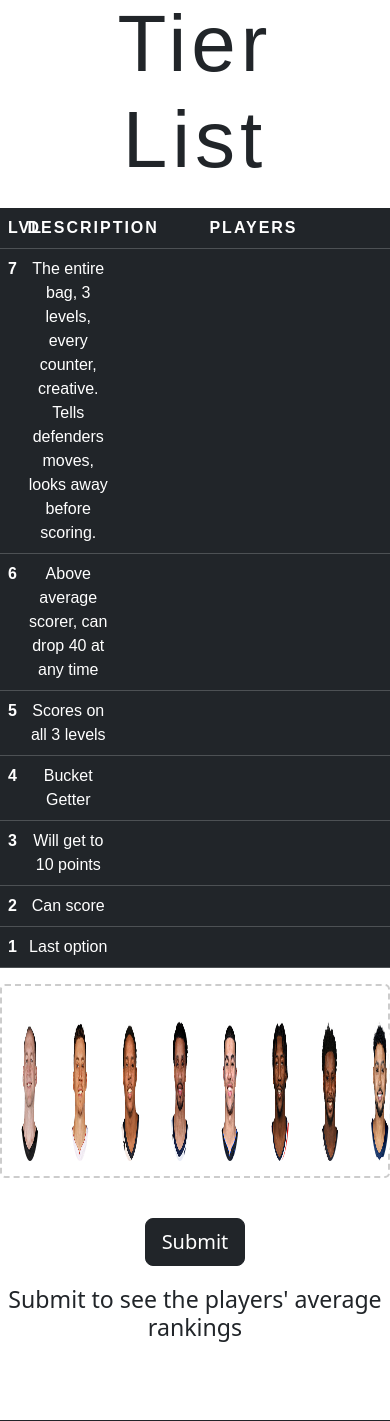
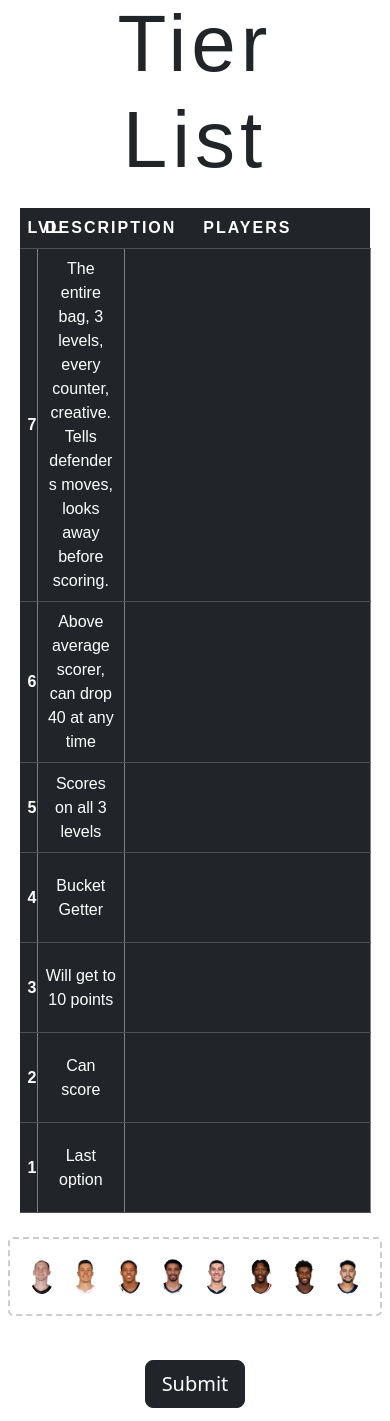
Before and after one commit to austinfu2/NBA-Scoring-Skill-Tier-List, a Flask app: page / in a window 390 px wide; the page is wider, and only the part inside the window is pictured. Shown: the part 312-1733 px from the top of that part. Run offline with Flask 3, Linux system fonts and the light colour scheme.

Commit message:
css updates: modify image height and responsiveness, add borders, adjust margins

```diff
--- a/static/styles.css
+++ b/static/styles.css
@@ -9,7 +9,7 @@ table {
   width: 80%;
   background-color: #f7f7f7;
   font-family: Arial, sans-serif;
-    table-layout: fixed;
+  table-layout: fixed;
 }
 
 th {
@@ -20,15 +20,24 @@ th {
   letter-spacing: 2px;
   padding: 1px;
   text-align: center;
+  vertical-align: middle;
 }
 
 td {
   word-wrap:break-word;
   vertical-align: middle;
-    text-align: center;
-      padding: 5px;
+  text-align: center;
+  padding: 5px;
+  height: 90px;
+  border-right: 1px solid grey;
+  border-left: 1px solid grey;
+}
 
+.table-responsive {
+  margin-right: 5%;
+  margin-left: 5%;
 }
+
 .image-container {
   border: 2px dashed #ccc;
   border-radius: 5px;
@@ -45,8 +54,8 @@ td .dropzone {
 }
 
 .image-container.dropzone * {
-  width: 110px;
-  height: 150px;
+  width: 90px;
+  max-height: 130px;
 }
 
 .image-container.dropzone img {
@@ -56,7 +65,7 @@ td .dropzone {
 .imagebox {
   position: relative;
   display:  inline-block;
-  margin: 10px;
+  margin: 5px;
     vertical-align: top;
 }
 
@@ -68,10 +77,14 @@ td .dropzone {
   visibility: visible;
 }
 
+#player-images {
+  margin: 2%;
+  margin-bottom: 1%;
+}
+
 .player-image {
   border: 5px solid #fff;
   border-radius: 50%;
-  margin: 10px;
   cursor: pointer;
   transition: transform 0.3s ease-in-out;
   display: block;
@@ -82,7 +95,7 @@ td .dropzone {
 }
 
 .table tr td .player-image{
-  height: 120px;
+  height: 100px;
 }
 
 .overlay_text {
```
